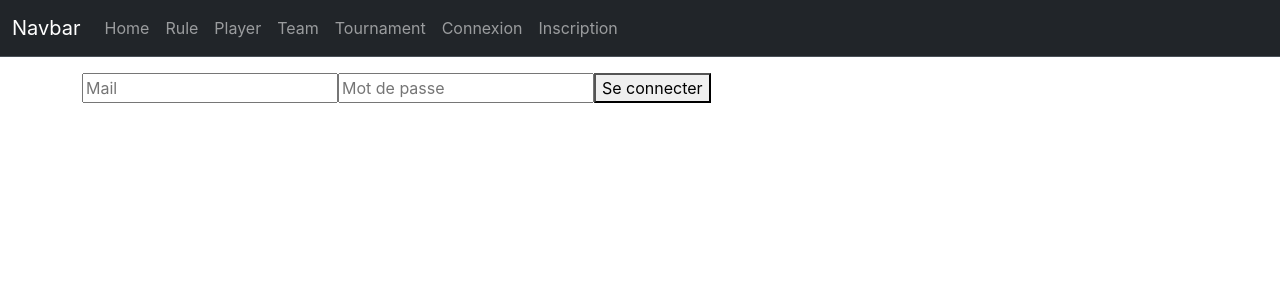
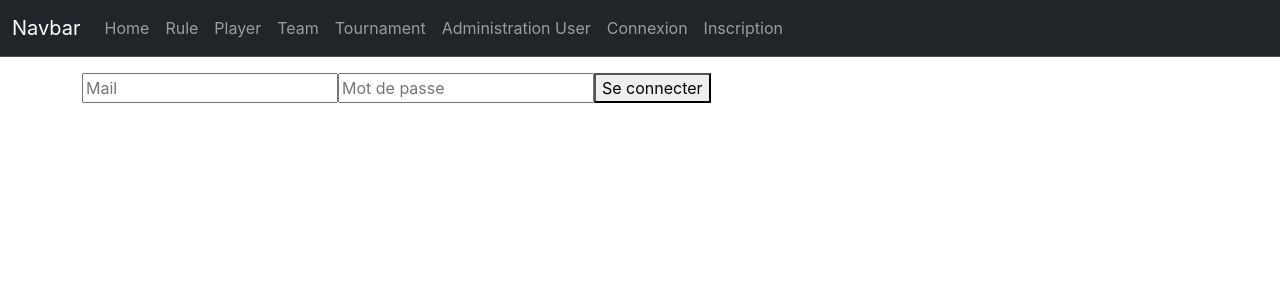
Before and after one commit to Clement-Julia/galactik_football, a React (Create React App) app: page /connexion in a window 1280 px wide. Shown: the top 300 px of the page. Built offline with nearby package versions, Linux system fonts and the light colour scheme.

Commit message:
gestion de role

```diff
--- a/src/components/Connexion.js
+++ b/src/components/Connexion.js
@@ -13,8 +13,9 @@ const Connexion = () => {
         mail,
         password,
       });
+      console.log(response);
       console.log('Utilisateur connecté !', response.data);
-      controller.login(response.data.msg.token)
+      controller.login(response.data.msg.token,response.data.msg.isAdmin)
       window.location.href = '/';
 
       // Rediriger ou mettre à jour l'état de connexion ici
--- a/src/components/Inscription.js
+++ b/src/components/Inscription.js
@@ -1,5 +1,5 @@
 import React, { useState } from 'react';
-import { useNavigate,useLocation} from 'react-router-dom';
+import { useLocation} from 'react-router-dom';
 import axios from 'axios';
 
 const Inscription = () => {
--- a/src/components/Navbar.js
+++ b/src/components/Navbar.js
@@ -5,9 +5,11 @@ class Navbar extends React.Component {
   constructor(props) {
     super(props);
     this.state = {
-      isLoggedIn: controller.isLoggedIn() // Par défaut, l'utilisateur n'est pas connecté
+      isLoggedIn: controller.isLoggedIn(), // Par défaut, l'utilisateur n'est pas connecté
+      isAdmin : controller.isAdmin()
     };
-    console.log('test isConnected', controller.isLoggedIn(),controller)
+    console.log('test isConnected', controller.isLoggedIn())
+    console.log('test isAdmin', controller.isAdmin())
   }
   render() {
     return (
@@ -34,7 +36,8 @@ class Navbar extends React.Component {
                   Home
                 </a>
               </li>
-              <li className="nav-item">
+              { this.state.isAdmin ?
+              (<React.Fragment><li className="nav-item">
                 <a className="nav-link" href="/rule">
                   Rule
                 </a>
@@ -54,6 +57,11 @@ class Navbar extends React.Component {
                   Tournament
                 </a>
               </li>
+              <li className="nav-item">
+                <a className="nav-link" href="/administrationuser">
+                  Administration User
+                </a>
+              </li></React.Fragment>):(<React.Fragment></React.Fragment>)}
               {!this.state.isLoggedIn ? (
                 <React.Fragment>
                   <li className="nav-item">
@@ -75,11 +83,7 @@ class Navbar extends React.Component {
                       Déconnexion
                     </a>
                   </li>
-                  <li className="nav-item">
-                    <a className="nav-link" href="/administrationuser">
-                      Administration User
-                    </a>
-                  </li>
+
 
                 </React.Fragment>
               )}
--- a/src/controller/userController.js
+++ b/src/controller/userController.js
@@ -1,6 +1,7 @@
 class UserController{
-    login = (token) => {
+    login = (token,isAdmin) => {
         localStorage.setItem('token', token);
+        localStorage.setItem('isAdmin', isAdmin);
         window.location.href = '/';
       };
 
@@ -16,6 +17,13 @@ class UserController{
     isLoggedIn = () => {
         return this.getToken() !== null;
       };
+
+    getStatus = () => {
+      return localStorage.getItem('isAdmin')
+    }
+    isAdmin = () => {
+      return this.getStatus() !== 'null';
+    };
 }
 
 export default UserController
```
